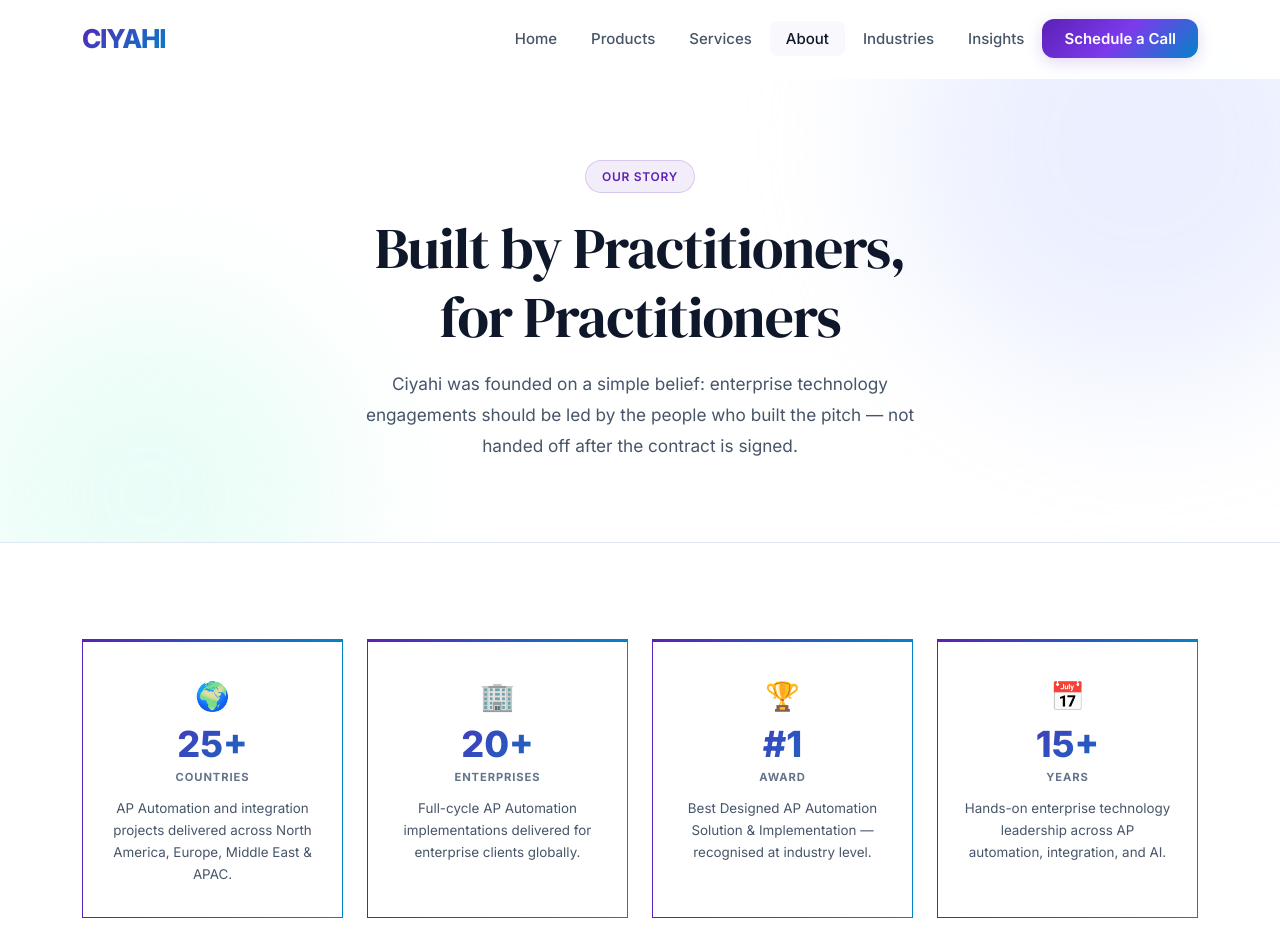
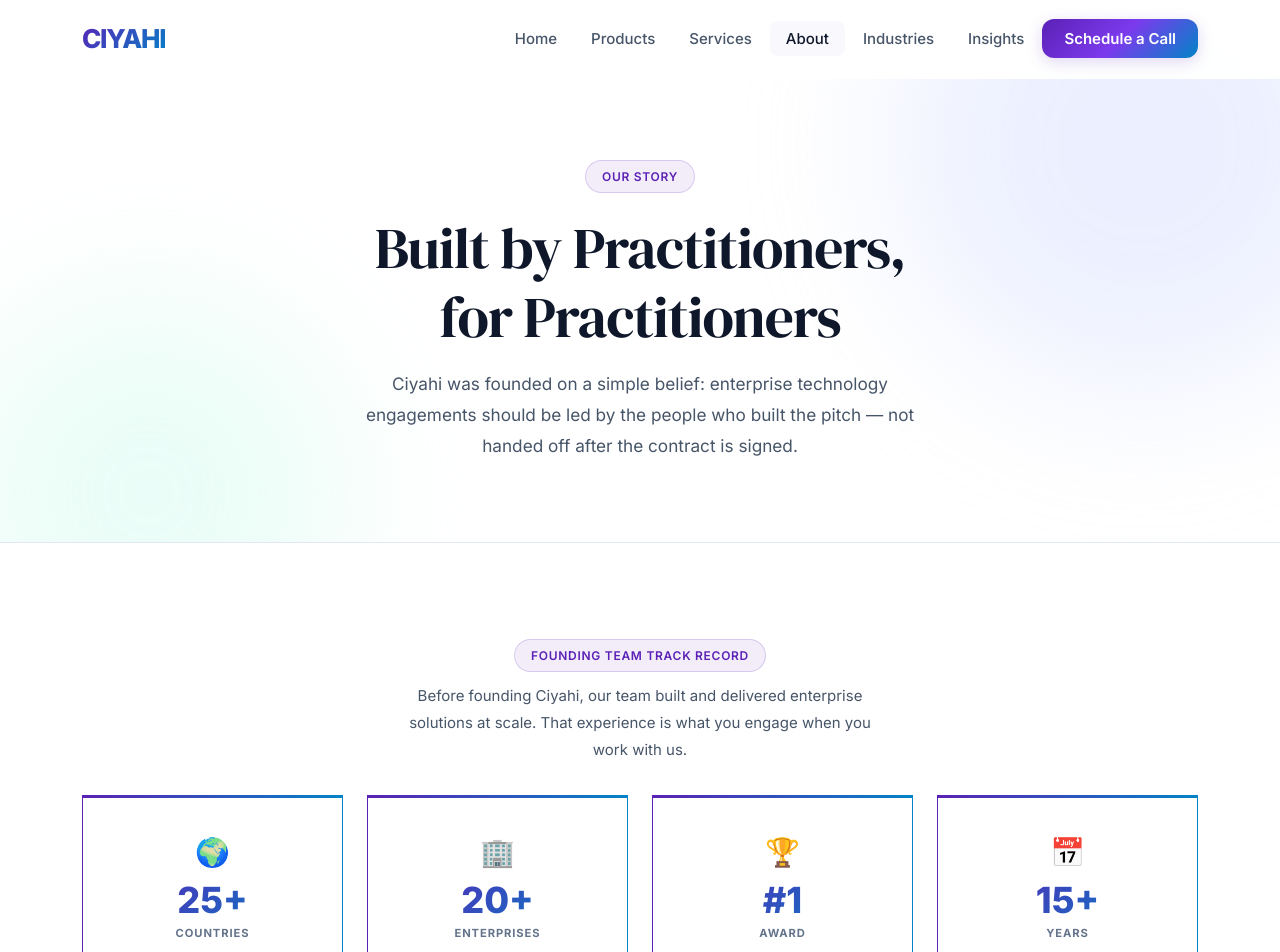
Before and after one commit to ateeqkhan11/Ciyahi-Website, a React (Vite) app: page /about in a window 1280 px wide. Shown: the top 952 px of the page. Built offline with nearby package versions, Linux system fonts and the light colour scheme.

Commit message:
Fix: Reframe credentials as founding team track record, not company claims

```diff
--- a/src/pages/About.jsx
+++ b/src/pages/About.jsx
@@ -58,7 +58,14 @@
         <div className="container">
 
           {/* Credential stats */}
-          <div style={{ display: 'grid', gridTemplateColumns: 'repeat(auto-fit,minmax(200px,1fr))', gap: '1.5rem', marginBottom: '5rem' }}>
+          <div style={{ marginBottom: '5rem' }}>
+            <div style={{ textAlign: 'center', marginBottom: '2rem' }}>
+              <div className="label" style={{ margin: '0 auto 0.625rem' }}>Founding Team Track Record</div>
+              <p style={{ fontSize: '.9375rem', color: 'var(--ts)', maxWidth: '480px', margin: '0 auto' }}>
+                Before founding Ciyahi, our team built and delivered enterprise solutions at scale. That experience is what you engage when you work with us.
+              </p>
+            </div>
+            <div style={{ display: 'grid', gridTemplateColumns: 'repeat(auto-fit,minmax(200px,1fr))', gap: '1.5rem' }}>
               {credentials.map(c => (
                 <div key={c.label} className="card" style={{ textAlign: 'center', padding: '2rem 1.5rem', borderTop: '3px solid transparent', borderImage: 'linear-gradient(90deg,#5b21b6,#0284c7) 1' }}>
                   <div style={{ fontSize: '1.75rem', marginBottom: '.375rem' }}>{c.icon}</div>
@@ -67,6 +74,7 @@
                   <p style={{ fontSize: '.8375rem', lineHeight: 1.65 }}>{c.desc}</p>
                 </div>
               ))}
+            </div>
           </div>
 
           {/* Award banner */}
--- a/src/pages/Services.jsx
+++ b/src/pages/Services.jsx
@@ -105,7 +105,12 @@
         <div className="container">
 
           {/* Credibility bar */}
-          <div style={{ display: 'flex', flexWrap: 'wrap', gap: '1.5rem', justifyContent: 'center', marginBottom: '5rem', padding: '2rem', background: 'linear-gradient(135deg,rgba(91,33,182,.05),rgba(2,132,199,.04))', borderRadius: '16px', border: '1px solid rgba(91,33,182,.1)' }}>
+          <div style={{ marginBottom: '5rem' }}>
+            <div style={{ textAlign: 'center', marginBottom: '1.5rem' }}>
+              <div className="label" style={{ margin: '0 auto .625rem' }}>Founding Team Track Record</div>
+              <p style={{ fontSize: '.9rem', color: 'var(--ts)', maxWidth: '440px', margin: '0 auto' }}>The experience behind every Ciyahi engagement — built before we built Ciyahi.</p>
+            </div>
+            <div style={{ display: 'flex', flexWrap: 'wrap', gap: '1rem', justifyContent: 'center', padding: '1.75rem', background: 'linear-gradient(135deg,rgba(91,33,182,.05),rgba(2,132,199,.04))', borderRadius: '16px', border: '1px solid rgba(91,33,182,.1)' }}>
               {[
                 { icon: '🌍', text: '20+ Enterprise Implementations' },
                 { icon: '🗺️', text: '25+ Countries Delivered In' },
@@ -118,6 +123,7 @@
                   {c.text}
                 </div>
               ))}
+            </div>
           </div>
 
           {/* Service blocks */}
```
Lines whose indentation alone changed are shown as unchanged.
